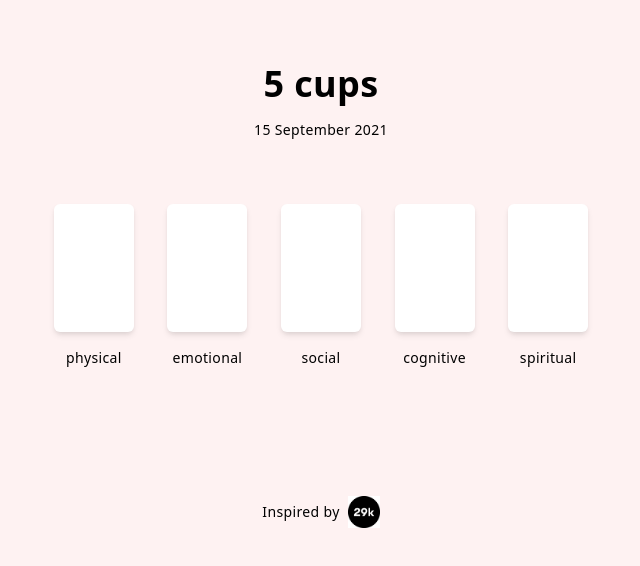
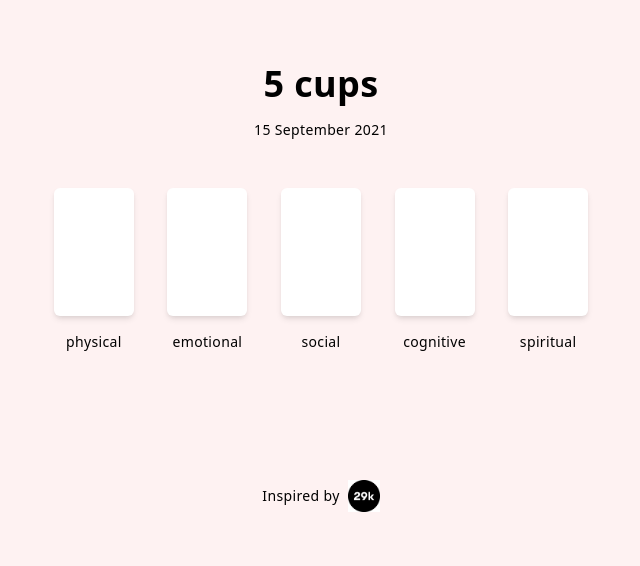
Before and after one commit to Greenheart/5cups, a Next.js app: page / in a window 1280 px wide. Shown: the top 566 px of the page, without its empty margins (319-959 px from the left). Built offline with nearby package versions, Linux system fonts and the light colour scheme.

Commit message:
small improvements

```diff
--- a/components/Cup.js
+++ b/components/Cup.js
@@ -19,7 +19,7 @@ export default function Cup({ type, defaultValue }) {
     return (
         <div className="flex flex-col items-center capitalize-first">
             <div
-                className="h-24 w-14 2xs:h-24 2xs:w-16 sm:h-32 sm:w-20 bg-white shadow-md rounded-md mb-4 flex flex-col justify-end"
+                className="h-24 w-14 2xs:h-24 2xs:w-16 sm:h-32 sm:w-20 bg-white shadow-md rounded-md mb-4 flex flex-col justify-end cursor-pointer hover:shadow-lg"
                 ref={cupRef}
                 onPointerDown={handleClick}
             >
--- a/pages/index.js
+++ b/pages/index.js
@@ -47,7 +47,7 @@ export default function Home() {
                                 : null}
                         </p>
 
-                        <div className="grid grid-cols-5 gap-2 max-w-xl mx-auto px-2 mt-16">
+                        <div className="grid grid-cols-5 gap-2 max-w-xl mx-auto px-2 mt-12">
                             {types.map((type) => (
                                 <Cup
                                     type={type}
@@ -62,6 +62,9 @@ export default function Home() {
                     {/* IDEA: Make it possible to expand a list with previous entries */}
                     {/* IDEA: When clicking a previous entry, the state from those cups are shown */}
                     {/* IDEA: When clicking a previous entry, the date and time for the entry is shown below the heading (without affecting layout) */}
+
+                    {/* IDEA: Add short text about checking in based on how you feel */}
+                    {/* IDEA: The save button should have the copy "Check in" */}
 
                     <footer className="flex justify-center items-center mt-32">
                         <a href="https://29k.org" className="flex items-center">
```
